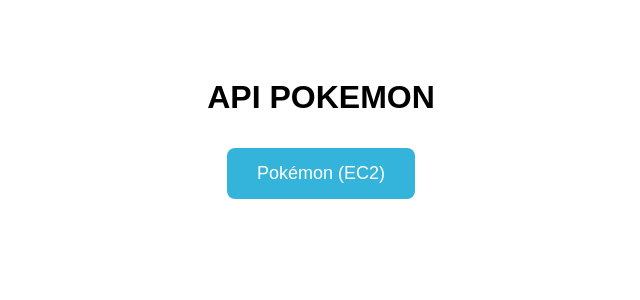
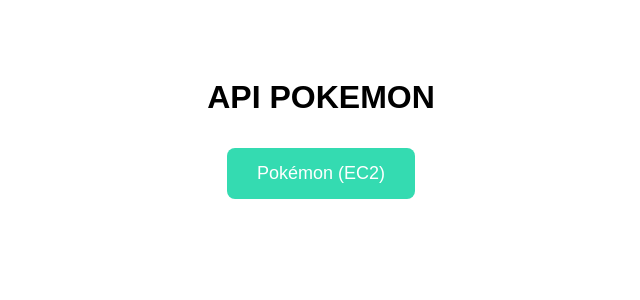
Before and after one commit to aalopezb/Prueba_API, a Flask app: page / in a window 1280 px wide. Shown: the top 300 px of the page, without its empty margins (319-959 px from the left). Run offline with Flask 3, Linux system fonts and the light colour scheme.

Commit message:
feat: :bug: test 3.0

```diff
--- a/templates/index.html
+++ b/templates/index.html
@@ -12,7 +12,7 @@
             display: inline-block;
             padding: 15px 30px;
             margin: 10px;
-            background-color: #34b4db;
+            background-color: #34dbb1;
             color: white;
             text-decoration: none;
             border: none;
```
